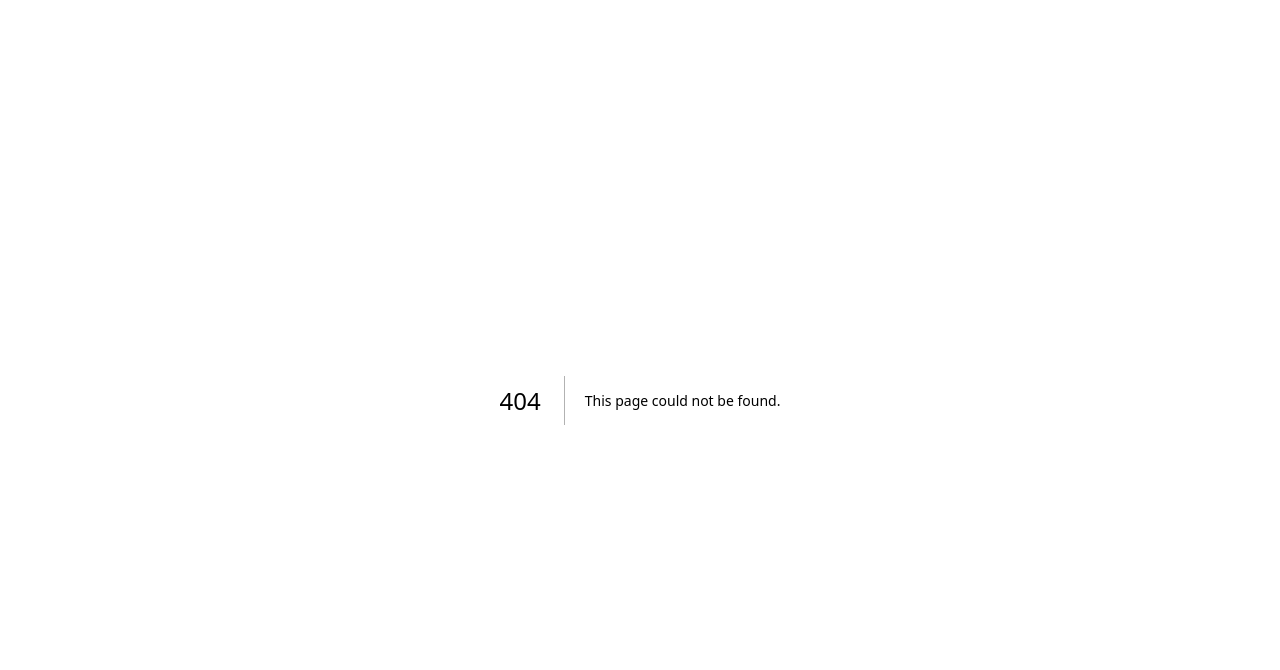
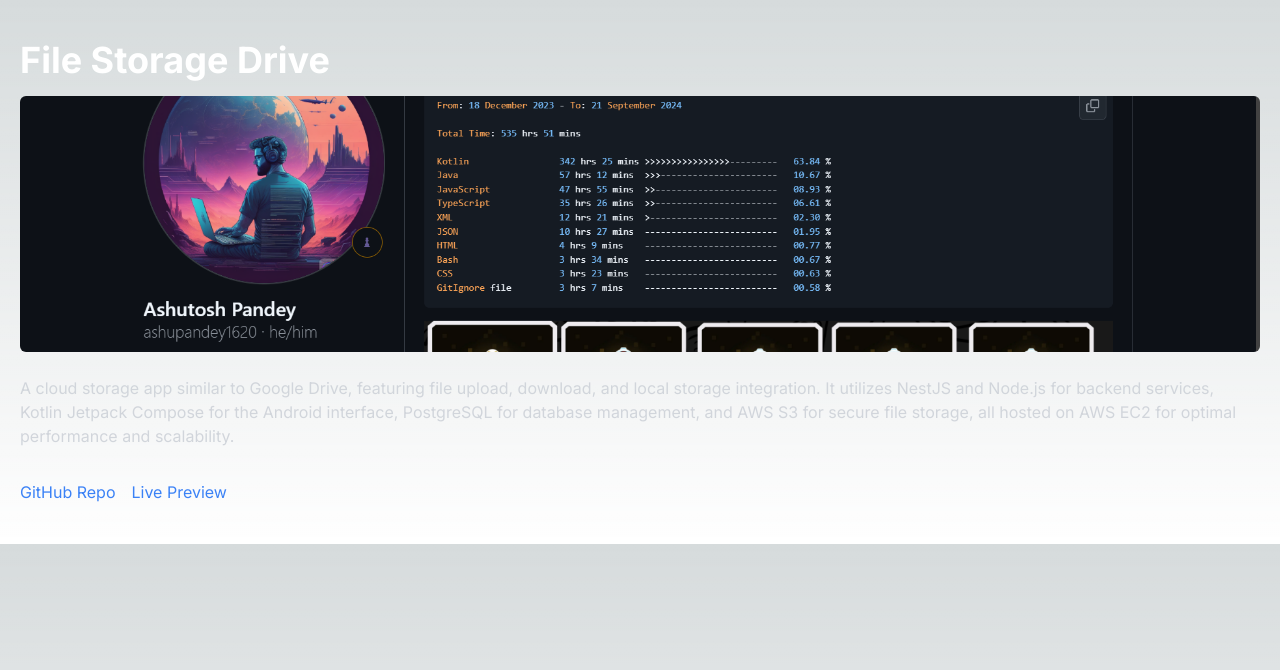
Before and after one commit to ashupandey1620/portfolio-nextjs, a Next.js app: page /projects/1 in a window 1280 px wide. Before the commit this address had no page. Shown: the top 670 px of the page. Built offline with nearby package versions, Linux system fonts and the light colour scheme.

Commit message:
Project Data Updated

```diff
--- /dev/null
+++ b/src/app/projects/[id]/page.js
@@ -0,0 +1,114 @@
+"use client"
+import { useRouter } from 'next/navigation';
+
+
+const ProjectDescription = ({params}) => {
+    console.log(params)
+    // const router = useRouter();
+    // const { id } = router.query; // Get the dynamic ID from the URL
+const id=params.id
+
+    console.log(`this is the ${id}`)
+
+    // Convert the ID to a number (or keep as string depending on how your data works)
+    const projectId = parseInt(id, 10); // Change this to `id` as string if needed
+
+    // Find the project that matches the ID
+    const project = projectsData.find((proj) => proj.id === projectId);
+
+    if (!project) {
+        return <div className="text-white text-center mt-10">Project not found</div>;
+    }
+
+    return (
+        <div className="container mx-auto px-5 py-10">
+            <h1 className="text-white text-4xl font-bold">{project.title}</h1>
+            <img src={project.image} alt={project.title} className="w-full h-64 object-cover rounded-md mt-4" />
+            <p className="text-gray-300 mt-6">{project.description}</p>
+
+            <div className="mt-8">
+                {project.gitUrl && (
+                    <a href={project.gitUrl} className="text-blue-500" target="_blank" rel="noopener noreferrer">
+                        GitHub Repo
+                    </a>
+                )}
+                {project.previewUrl && (
+                    <a href={project.previewUrl} className="ml-4 text-blue-500" target="_blank" rel="noopener noreferrer">
+                        Live Preview
+                    </a>
+                )}
+            </div>
+        </div>
+    );
+};
+
+
+
+const projectsData = [
+    {
+        id: 1,
+        title: "File Storage Drive",
+        description: "A cloud storage app similar to Google Drive, featuring file upload, download, and local storage integration. It utilizes NestJS and Node.js for backend services, Kotlin Jetpack Compose for the Android interface, PostgreSQL for database management, and AWS S3 for secure file storage, all hosted on AWS EC2 for optimal performance and scalability.",
+        image: "/projects/github.png",
+        tag: ["All", "Full Stack","Android", "Cloud", "Nest","PostgreSQL"],
+        gitUrl: "/",
+        previewUrl: "/",
+    },
+    {
+        id: 2,
+        title: "Validator",
+        description: "Validator is an application designed for Professors and Guards in a college environment to authenticate student-issued cards. Leveraging NFC technology, it enables seamless card validation, improving authentication speed by 250%.",
+        image: "/projects/github.png",
+        tag: ["All", "Backend","Android","NFC","IOT","Django","PostgreSQL"],
+        gitUrl: "/",
+        previewUrl: "/",
+    },
+    {
+        id: 3,
+        title: "Ignitia 2k24",
+        description: "Ignitia - 2k24 is an Android app for a fest, enabling event registration and in-app purchases. Built with Kotlin Jetpack Compose and Django, it features secure hosting on AWS and robust OTP verification, enhancing user engagement and monetization.",
+        image: "/projects/github.png",
+        tag: ["All", "Full Stack","Android","Backend", "Ecommerce", "Wallet", "Django","PostgreSQL"],
+        gitUrl: "/",
+        previewUrl: "/",
+    },
+    {
+        id: 4,
+        title: "Coders",
+        description: "Coders is an Android app that significantly improved task completion rates through competitive task assignments and real-time notifications. It incorporates gamification and social features, allowing users to compete with friends based on task completion using web-scraped data. The backend, built with Express.js, integrates task tracking and notifications, enhancing user retention with an interactive and seamless experience.",
+        image: "/projects/github.png",
+        tag: ["All", "Mobile", "Programming", "Android", "NodeJS + ExpressJS","MongoDB"],
+        gitUrl: "https://github.com/ashupandey1620/TripDrop",
+        previewUrl: "/",
+    },
+    {
+        id: 5,
+        title: "Behance",
+        description: "A Behance clone website featuring a modern and responsive design, built with React for the frontend and styled using Tailwind CSS. The backend is powered by Node.js and Express.js, providing a robust API for user authentication, project uploads, and interaction functionalities, creating an engaging platform for creatives to showcase their work.",
+        image: "/projects/github.png",
+        tag: ["All", "Web","React", "Tailwind CSS", "NodeJS + ExpressJS","MongoDB"],
+        gitUrl: "/",
+        previewUrl: "/",
+    },
+    {
+        id: 6,
+        title: "Farragut",
+        description: "Farragut is a full-stack web application designed to manage a database of employees, developed using Next.js and Supabase. It streamlines task assignments and wage tracking to enhance productivity. The application features a responsive design with Tailwind CSS and incorporates data visualization tools like Chart.js to provide valuable insights into employee performance and task completion.",
+        image: "/projects/github.png",
+        tag: ["All", "Web","Full Stack","Firebase","Management Workflow"],
+        gitUrl: "/",
+        previewUrl: "/",
+    },
+    {
+        id: 7,
+        title: "Stocks Application",
+        description: "",
+        image: "/projects/github.png",
+        tag: ["All", "Android","Stocks API","Android","Kotlin","Jetpack Compose"],
+        gitUrl: "/",
+        previewUrl: "/",
+    },
+];
+
+
+export default ProjectDescription;
--- a/src/components/EmailSection.jsx
+++ b/src/components/EmailSection.jsx
@@ -22,7 +22,7 @@ const EmailSection = () => {
 
                 <div className="socials flex flex-row gap-2">
                     <Link href={`${githubUrl}`} target={isMobile ? "" : "_blank"}>
-                        <Image src={GithubIcon} alt="Github Icon" />
+                        <Image src={GithubIcon} alt="Github Icon"  />
                     </Link>
                     <Link href={`${linkedinUrl}`} target={isMobile ? "" : "_blank"}>
                         <Image src={LinkedinIcon} alt="Linkedin Icon" />
--- a/src/components/ProjectCard.jsx
+++ b/src/components/ProjectCard.jsx
@@ -1,34 +1,59 @@
-import React from 'react';
-import { CodeBracketIcon, ArrowRightStartOnRectangleIcon } from '@heroicons/react/24/solid';
-import Link from 'next/link';
+"use client";
+import React from "react";
+import { CodeBracketIcon, ArrowRightOnRectangleIcon } from "@heroicons/react/24/solid";
+import Link from "next/link";
+import { useRouter } from "next/navigation";
 
-const ProjectCard = ({ imgUrl, title, description, gitUrl, previewUrl }) => {
+const ProjectCard = ({ id, imgUrl, title, description, gitUrl, previewUrl }) => {
+    const router = useRouter();
+
+    const handleGitClick = (event) => {
+        event.preventDefault(); // Prevents Link click
+        window.location.href=gitUrl; // Navigates to the git URL
+    };
+
+    const handlePreviewClick = (event) => {
+        event.preventDefault(); // Prevents Link click
+        router.push(previewUrl); // Navigates to the preview URL
+    };
+
     return (
         <div>
+            <Link href={`/projects/${id}`}>
+                <div className="cursor-pointer">
                     <div
                         className="h-52 md:h-72 rounded-t-xl relative group"
-                style={{ background: `url(${imgUrl})`, backgroundSize: "cover" }}>
-                <div className="overlay items-center justify-center absolute top-0 left-0 w-full h-full bg-[#181818] bg-opacity-0 hidden group-hover:flex group-hover:bg-opacity-80 transition-all duration-500 ">
-                    <Link
-                        href={gitUrl}
-                        className="h-10 w-10 mr-2 border-2 relative rounded-full border-[#ADB7BE] hover:border-white group/link"
+                        style={{ backgroundImage: `url(${imgUrl})`, backgroundSize: "cover" }}
                     >
-                        <CodeBracketIcon className="h-6 w-6 text-[#ADB7BE] absolute top-1/2 left-1/2 transform -translate-x-1/2 -translate-y-1/2  cursor-pointer group-hover/link:text-white" />
-                    </Link>
-                    <Link
-                        href={previewUrl}
-                        className="h-10 w-10 border-2 relative rounded-full border-[#ADB7BE] hover:border-white group/link"
+                        <div
+                            className="overlay items-center justify-center absolute top-0 left-0 w-full h-full bg-[#181818] bg-opacity-0 hidden group-hover:flex group-hover:bg-opacity-80 transition-all duration-500"
                         >
-                        <ArrowRightStartOnRectangleIcon className="h-6 w-6 text-[#ADB7BE] absolute top-1/2 left-1/2 transform -translate-x-1/2 -translate-y-1/2  cursor-pointer group-hover/link:text-white" />
-                    </Link>
+                            <div
+                                onClick={handleGitClick} // Remove event passing, it's handled by `preventDefault`
+                                className="h-10 w-10 mr-2 border-2 relative rounded-full border-[#ADB7BE] hover:border-white group/link cursor-pointer"
+                            >
+                                <CodeBracketIcon
+                                    className="h-6 w-6 text-[#ADB7BE] absolute top-1/2 left-1/2 transform -translate-x-1/2 -translate-y-1/2 group-hover/link:text-white"
+                                />
+                            </div>
+                            <div
+                                onClick={handlePreviewClick} // Same here
+                                className="h-10 w-10 border-2 relative rounded-full border-[#ADB7BE] hover:border-white group/link cursor-pointer"
+                            >
+                                <ArrowRightOnRectangleIcon
+                                    className="h-6 w-6 text-[#ADB7BE] absolute top-1/2 left-1/2 transform -translate-x-1/2 -translate-y-1/2 group-hover/link:text-white"
+                                />
                             </div>
                         </div>
-            <div className="text-white rounded-b-xl mt-3 bg-[#181818]py-6 px-4">
+                    </div>
+                    <div className="text-white rounded-b-xl mt-3 bg-[#181818] py-6 px-4">
                         <h5 className="text-xl font-semibold mb-2">{title}</h5>
                         <p className="text-[#ADB7BE]">{description}</p>
                     </div>
                 </div>
+            </Link>
+        </div>
     );
-}
+};
 
 export default ProjectCard;
--- a/src/components/ProjectSection.jsx
+++ b/src/components/ProjectSection.jsx
@@ -8,7 +8,7 @@ const projectsData = [
       description: "A cloud storage app similar to Google Drive, featuring file upload, download, and local storage integration. It utilizes NestJS and Node.js for backend services, Kotlin Jetpack Compose for the Android interface, PostgreSQL for database management, and AWS S3 for secure file storage, all hosted on AWS EC2 for optimal performance and scalability.",
       image: "/projects/github.png",
       tag: ["All", "Full Stack","Android", "Cloud", "Nest","PostgreSQL"],
-      gitUrl: "/",
+      gitUrl: "www.github.com",
       previewUrl: "/",
     },
     {
@@ -77,6 +77,7 @@ const ProjectSection = () => {
                 {projectsData.map((project, index) => (
                     <ProjectCard
                         key={project.id}
+                        id={project.id}
                         imgUrl={project.image}
                         gitUrl={project.gitUrl}
                         previewUrl={project.previewUrl}
```
Lines whose indentation alone changed are shown as unchanged.
